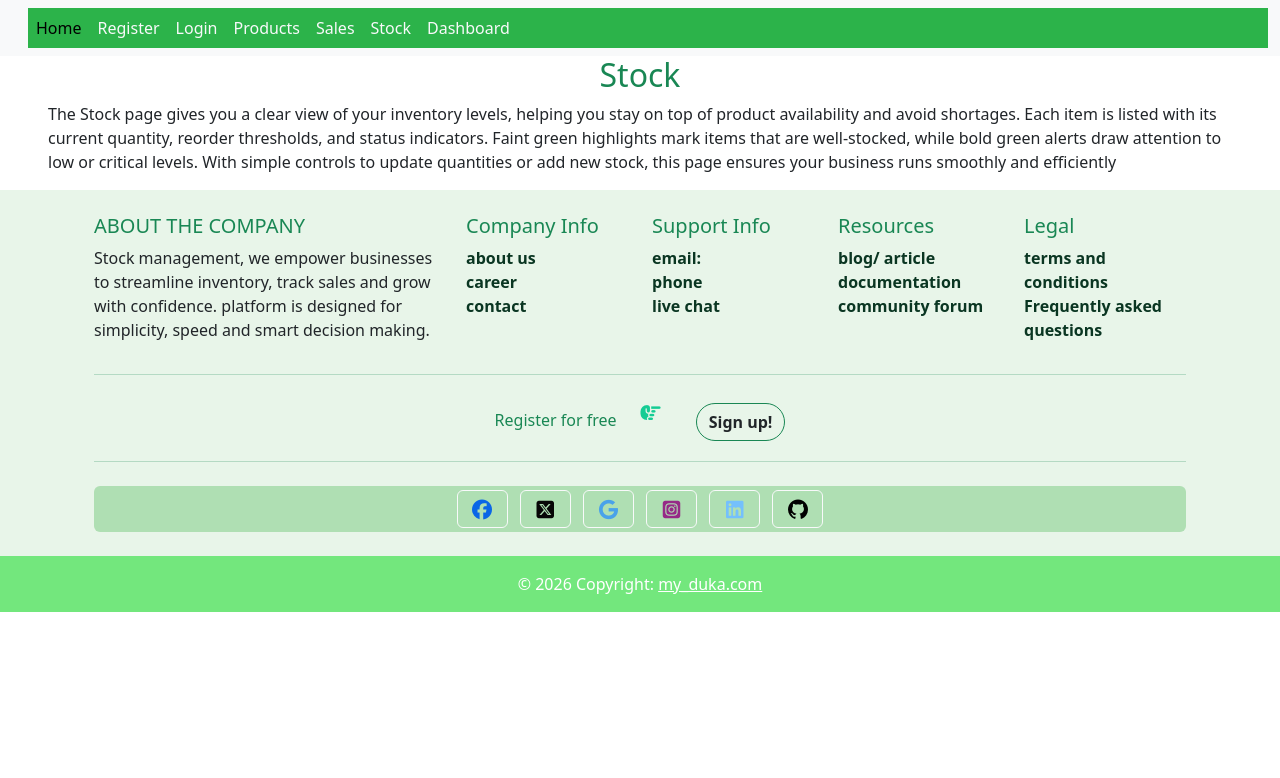
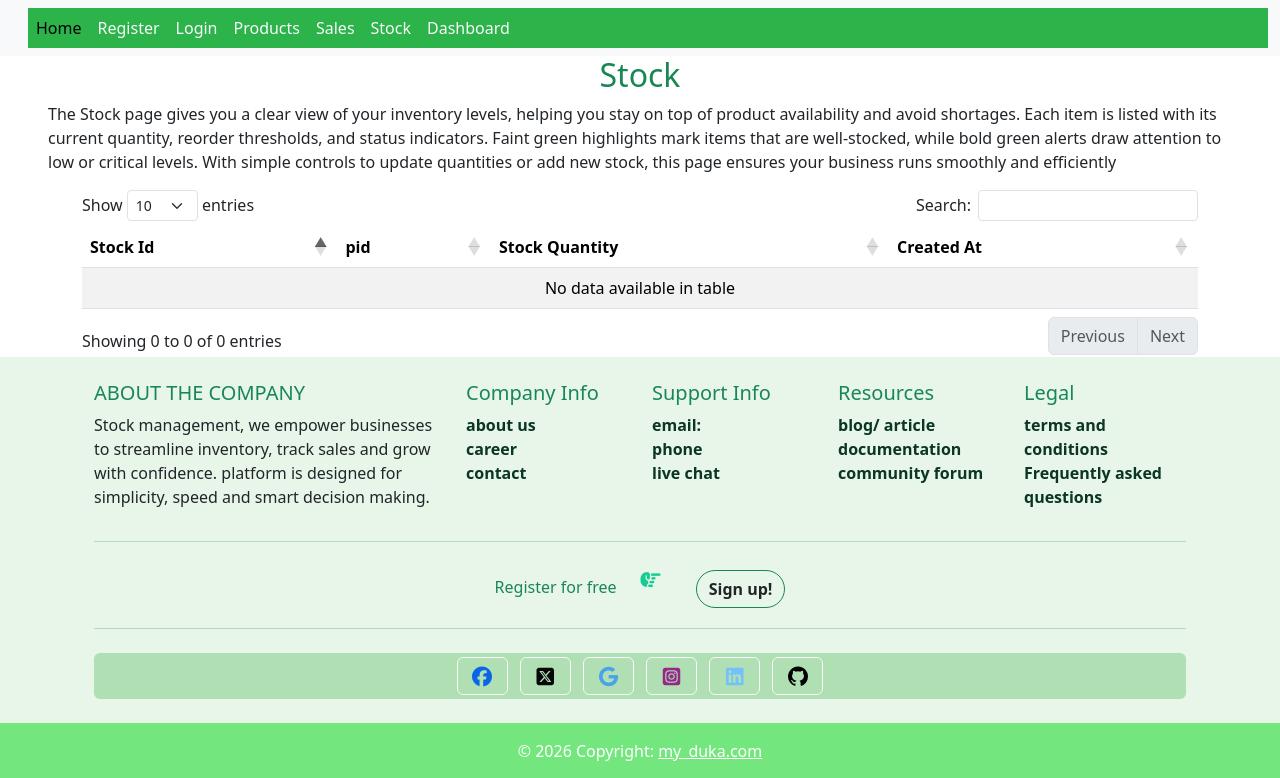
Before and after one commit to ghostayee/my-duka, a Flask app: page /stock in a window 1280 px wide. Shown: the top 778 px of the page. Run offline with Flask 3, Linux system fonts and the light colour scheme; some libraries are stand-ins or nearby versions.

Commit message:
upadating stock table

```diff
--- a/database.py
+++ b/database.py
@@ -29,9 +29,8 @@ def get_products():
     return products
 
 
-products = get_products()
-print(products)
-
+# products = get_products()
+# print(products)
 
 
 def insert_products(values):
@@ -42,7 +41,7 @@ def insert_products(values):
 product1 = ("samsung", 20000, 30000)
 product2 = ("hp", 30000, 40000)
 
-insert_products(product1)
+# insert_products(product1)
 # insert_products(product2)
 
 
@@ -52,8 +51,8 @@ def fetch_sales():
     return sales
 
 
-sales = fetch_sales()
-print(sales)
+# sales = fetch_sales()
+# print(sales)
 
 
 def insert_sale(values):
@@ -61,27 +60,30 @@ def insert_sale(values):
     conn.commit()
 
 
-# sale1 = (3,30)
-# sale2 = (4,12)
+sale1 = (12, 30)
+sale2 = (14, 12)
 
-# insert_sale(sale1)
-# insert_sale(sale2)
+#insert_sale(sale1)
+#insert_sale(sale2)
 
-# print(sales)
+#print(sales1)
 
 
-def insert_sale(values):
-    cur.execute(f"insert into sales(pid,quantity)values(14,30)")
-    conn.commit()
+def fetch_stock():
+    cur.execute("select * from stock")
+    stock = cur.fetchall()
+    return stock
 
+stock = fetch_stock()
+print(stock)
 
 def insert_stock(values):
     cur.execute("insert into stock(pid,stock_quantity)values(%s,%s)", (11, 30))
     conn.commit()
 
 
-stock1 = (13, 90)
-insert_stock(stock1)
+#stock1 = (13, 90)s
+#insert_stock(stock1)
 
 
 def get_stock():
@@ -90,8 +92,8 @@ def get_stock():
     return stock
 
 
-stock_data = get_stock()
-print("this is stock", stock_data)
+#stock_data = get_stock()
+#print("this is stock", stock_data)
 
 
 def get_sales_per_product():
--- a/templates/stock.html
+++ b/templates/stock.html
@@ -12,7 +12,28 @@
         critical levels. With simple controls to update quantities or add new stock, this page ensures your business
         runs smoothly and efficiently</p>
 </div>
-
+<div class="container">
+    <table id="example" class="table table-striped">
+        <thead>
+            <tr>
+                <th>Stock Id</th>
+                <th>pid</th>
+                <th>Stock Quantity</th>
+                <th>Created At</th>
+            </tr>
+        </thead>
+        <tbody>
+            {% for stock in stock %}
+            <tr>
+                <td> {{ stock[0] }}</td>
+                <td>{{ stock[1] }}</td>
+                <td> {{ stock[2] }}</td>
+                <td>{{ stock[3] }}</td>
+            </tr>
+            {% endfor %}
+        </tbody>
+    </table>
+</div>
 
 
 
```
